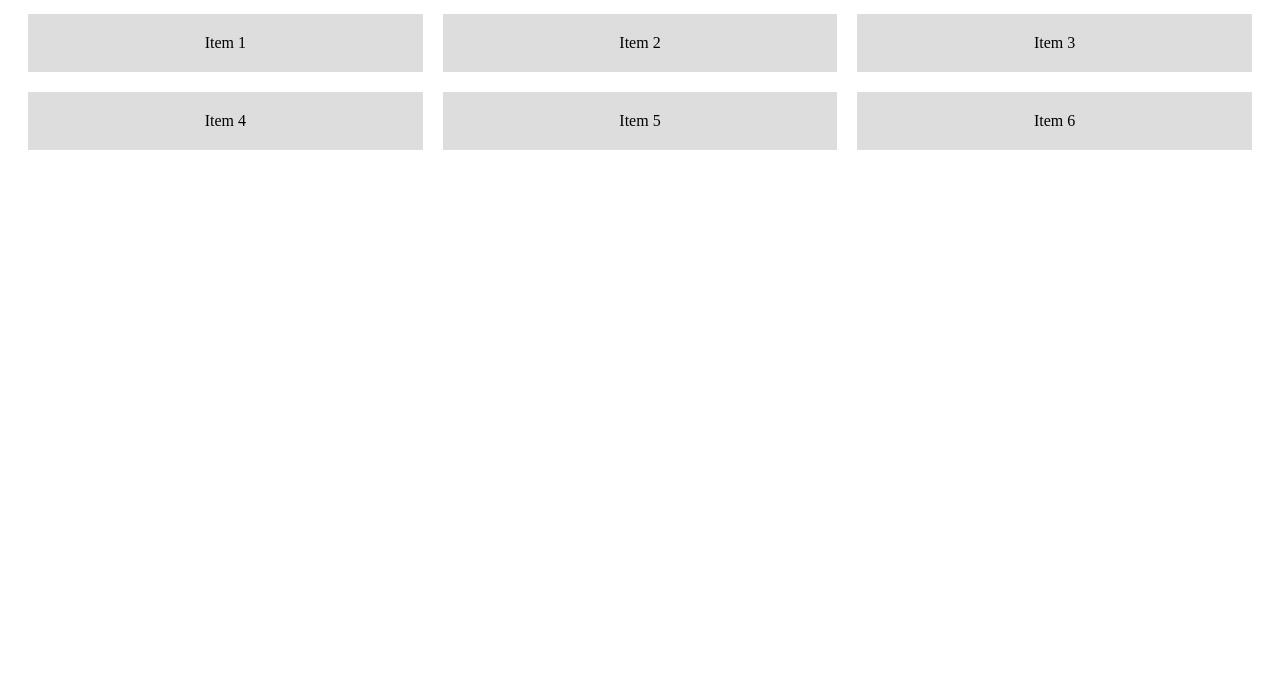
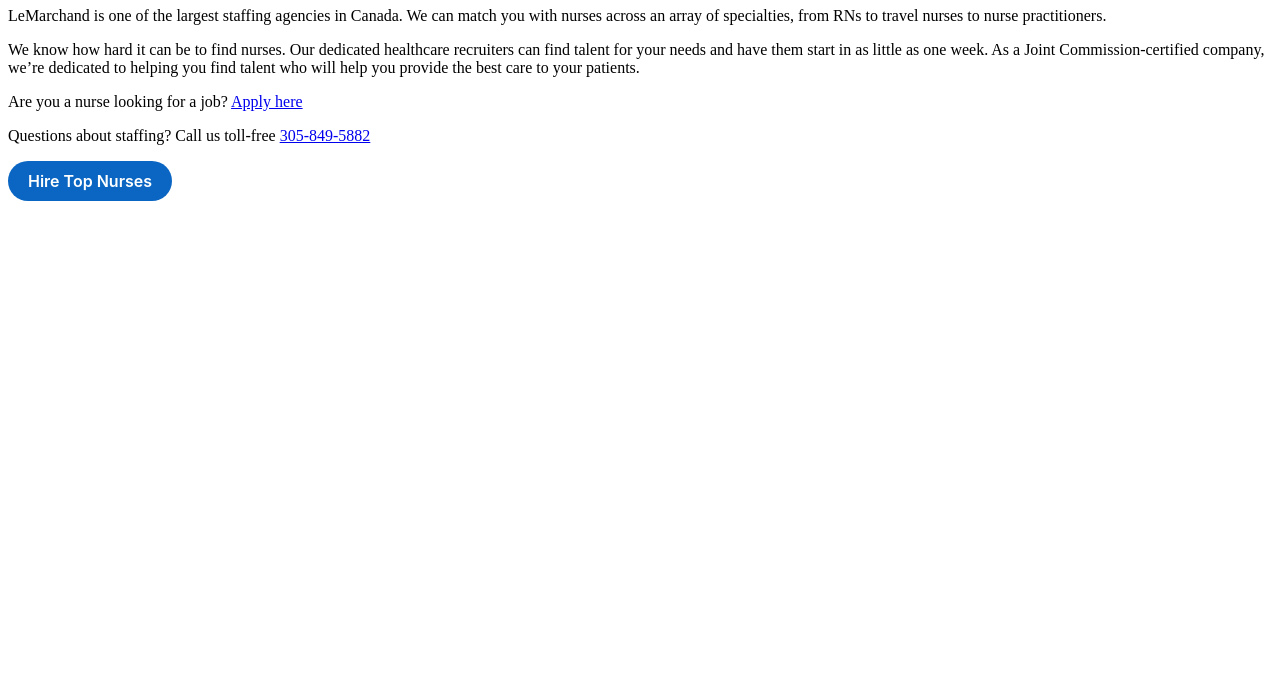
Before and after one commit to avo427/avo427.github.io, a plain HTML site: page index.html in a window 1280 px wide. Shown: the part 120-800 px from the top of the page. Drawn offline with Linux system fonts and the light colour scheme.

Commit message:
Added landing page, css styling, and application/hiring skeleton

```diff
--- a/index.css
+++ b/index.css
@@ -1,13 +1,46 @@
-.grid-container {
-    display: grid;
-    grid-template-columns: repeat(3, 1fr); /* Three equal columns */
-    grid-gap: 20px; /* Space between grid items */
-    padding: 20px;
-  }
 
-  /* Grid items */
-  .grid-item {
-    background-color: #ddd;
-    padding: 20px;
-    text-align: center;
-  }
+.button-main {
+  align-items: center;
+  background-color: #0A66C2;
+  border: 0;
+  border-radius: 100px;
+  box-sizing: border-box;
+  color: #ffffff;
+  cursor: pointer;
+  display: inline-flex;
+  font-family: -apple-system, system-ui, system-ui, "Segoe UI", Roboto, "Helvetica Neue", "Fira Sans", Ubuntu, Oxygen, "Oxygen Sans", Cantarell, "Droid Sans", "Apple Color Emoji", "Segoe UI Emoji", "Segoe UI Symbol", "Lucida Grande", Helvetica, Arial, sans-serif;
+  font-size: 16px;
+  font-weight: 600;
+  justify-content: center;
+  line-height: 20px;
+  max-width: 480px;
+  min-height: 40px;
+  min-width: 0px;
+  overflow: hidden;
+  padding: 0px;
+  padding-left: 20px;
+  padding-right: 20px;
+  text-align: center;
+  touch-action: manipulation;
+  transition: background-color 0.167s cubic-bezier(0.4, 0, 0.2, 1) 0s, box-shadow 0.167s cubic-bezier(0.4, 0, 0.2, 1) 0s, color 0.167s cubic-bezier(0.4, 0, 0.2, 1) 0s;
+  user-select: none;
+  -webkit-user-select: none;
+  vertical-align: middle;
+}
+
+.button-main:hover,
+.button-main:focus {
+  background-color: #16437E;
+  color: #ffffff;
+}
+
+.button-main:active {
+  background: #09223b;
+  color: rgb(255, 255, 255, .7);
+}
+
+.button-main:disabled {
+  cursor: not-allowed;
+  background: rgba(0, 0, 0, .08);
+  color: rgba(0, 0, 0, .3);
+}
--- a/index.html
+++ b/index.html
@@ -8,18 +8,13 @@
     <link rel="stylesheet" href="index.css">
   </head>
   <body>
-    <h1>Welcome to My Web Page</h1>
-    <p id=""message">This is a sample paragraph.</p>
-
-    <div class="grid-container">
-      <div class="grid-item">Item 1</div>
-      <div class="grid-item">Item 2</div>
-      <div class="grid-item">Item 3</div>
-      <div class="grid-item">Item 4</div>
-      <div class="grid-item">Item 5</div>
-      <div class="grid-item">Item 6</div>
-    </div>
-
+    <h2>LeMarchand Nursing Staffing Agency</h2>
+    <h1>Get Instant Access to Thousands of Skilled, Vetted Nurses</h1>
+    <p>LeMarchand is one of the largest staffing agencies in Canada. We can match you with nurses across an array of specialties, from RNs to travel nurses to nurse practitioners.</p>
+    <p>We know how hard it can be to find nurses. Our dedicated healthcare recruiters can find talent for your needs and have them start in as little as one week. As a Joint Commission-certified company, we’re dedicated to helping you find talent who will help you provide the best care to your patients.</p>
+    <p>Are you a nurse looking for a job? <a href="application.html">Apply here</a></p>
+    <p>Questions about staffing? Call us toll-free <a href="tel:305-849-5882">305-849-5882</a></p>
+    <a href="hiring.html"><button class="button-main" role="button">Hire Top Nurses</button></a>
     <script src="script.js"></script>
   </body>
 </html>
```
Also changed, not shown: application.html (added), hiring.html (added).
